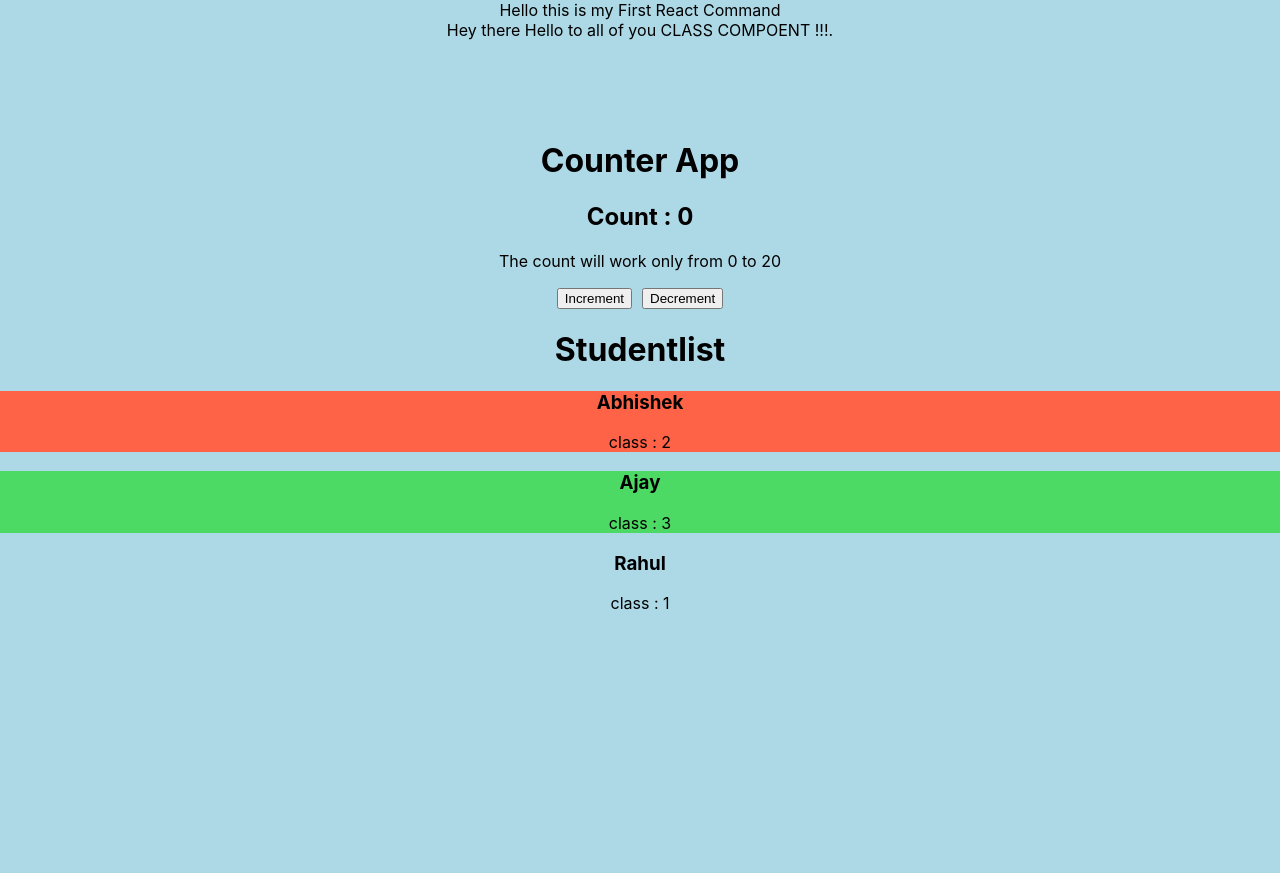
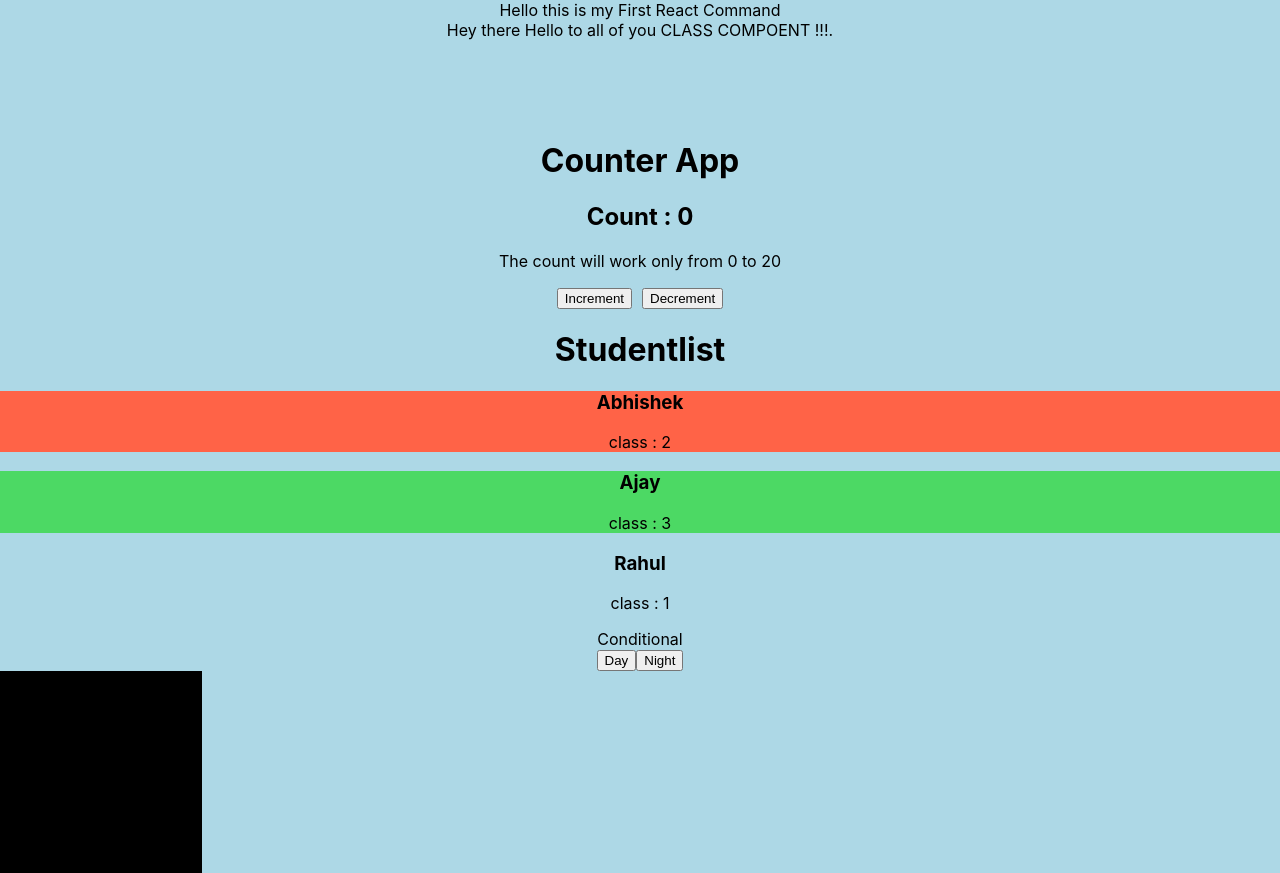
Before and after one commit to Abhishekbtech/ReactNotes, a React (Create React App) app: page / in a window 1280 px wide. Before the commit the page ends 800 px from the top, so only its background shows below. Built offline with nearby package versions, Linux system fonts and the light colour scheme.

Commit message:
add conditional rending

```diff
--- a/src/App.js
+++ b/src/App.js
@@ -3,6 +3,7 @@ import HelloClassComponent from './Component/1.Basic/1.HelloWord/Class';
 import Hello from './Component/1.Basic/1.HelloWord/Hello';
 import CountApp from './Component/1.Basic/2.CountApp/CountApp';
 import Studentlist from './Component/1.Basic/3.ListComponent/Studentlist';
+import Conditional from './Component/1.Basic/4.ConditionalRendering/Conditional';
 
 function App() {
   return (
@@ -11,6 +12,7 @@ function App() {
       <HelloClassComponent/>
       <CountApp/>
       <Studentlist/>
+      <Conditional/>
     </div>
   );
 }
--- a/src/Component/1.Basic/4.ConditionalRendering/Conditional.js
+++ b/src/Component/1.Basic/4.ConditionalRendering/Conditional.js
@@ -7,8 +7,7 @@ function Conditional() {
     return (
         <>
             <div>Conditional</div>
-            <button onClick= {() => setValue(true)}>Day</button>
-
+            <button onClick= {() => setValue(true)} style={{marginRight:'10'}}>Day</button>
             <button onClick= {() => setValue(false)}>Night</button>
 
             {value === false && <Change color={"black"}/>}
```
